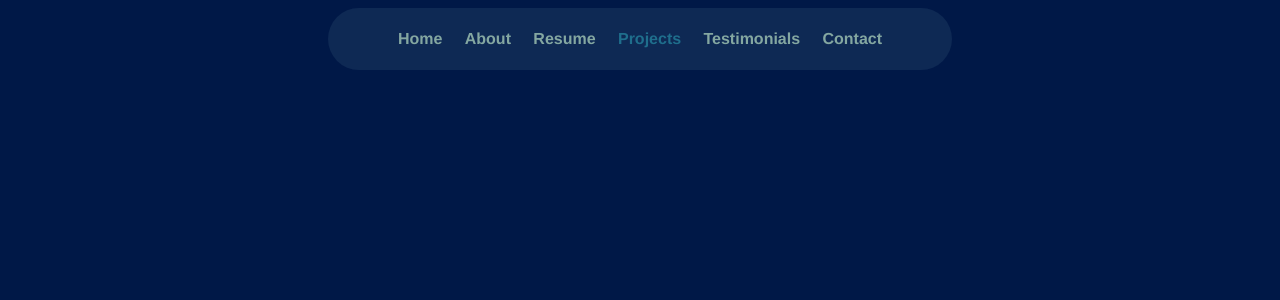
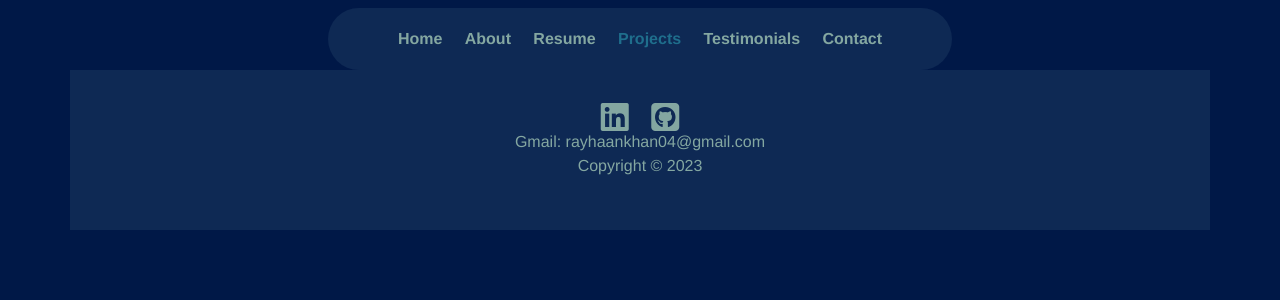
Before and after one commit to RayhaanK/vue-Portfolio, a Vue app: page /project in a window 1280 px wide. Shown: the top 300 px of the page. Built offline with nearby package versions, Linux system fonts and the light colour scheme.

Commit message:
added Footer

```diff
--- a/package.json
+++ b/package.json
@@ -7,6 +7,9 @@
     "build": "vue-cli-service build"
   },
   "dependencies": {
+    "@fortawesome/fontawesome-svg-core": "^6.4.0",
+    "@fortawesome/free-regular-svg-icons": "^6.4.0",
+    "@fortawesome/vue-fontawesome": "^3.0.3",
     "bootstrap": "^5.3.0",
     "core-js": "^3.8.3",
     "register-service-worker": "^1.7.2",
--- a/public/index.html
+++ b/public/index.html
@@ -13,5 +13,6 @@
     </noscript>
     <div id="app"></div>
     <!-- built files will be auto injected -->
+    <script src="https://kit.fontawesome.com/77ffe626e4.js" crossorigin="anonymous"></script>
   </body>
 </html>
--- a/src/App.vue
+++ b/src/App.vue
@@ -1,14 +1,16 @@
 <template>
   <Navbar/>
   <router-view/>
+  <Footer/>
 </template>
 
 <script>
 import Navbar from "@/components/Navbar.vue"
+import Footer from "@/components/Footer.vue"
 
 export default {
   components: {
-    Navbar,
+    Navbar, Footer
   }
 }
 </script>
@@ -35,4 +37,9 @@ nav a {
 nav a.router-link-exact-active {
   color: #1F6E8C;
 }
+
+Footer {
+  width: 100%;
+}
+
 </style>
--- /dev/null
+++ b/src/components/Footer.vue
@@ -0,0 +1,43 @@
+<template>
+  <div class="container">
+    <footer>
+      <div class="icons">
+        <a href="https://www.linkedin.com/in/rayhaan-khan-9ba792263/"
+          ><i class="fa-brands fa-linkedin fa-2xl" style="color: #84a7a1"></i
+        ></a>
+        <a href="https://github.com/RayhaanK"
+          ><i
+            class="fa-brands fa-square-github fa-2xl"
+            style="color: #84a7a1"
+          ></i
+        ></a>
+      </div>
+      <div class="text">
+        <p>
+          Gmail: rayhaankhan04@gmail.com <br />
+          Copyright &copy; 2023
+        </p>
+      </div>
+    </footer>
+  </div>
+</template>
+
+<script>
+export default {};
+</script>
+
+<style scoped>
+i {
+  padding: 0.7rem;
+}
+
+.container {
+    width: 100%;
+    height: 20vh;
+    background-color: #0E2954;
+    display: flex;
+    justify-content: center;
+    align-items: center;
+    flex-direction: column;
+}
+</style>
```
Also changed, not shown: 1 other file (tests, documents, lock files or other folders).
